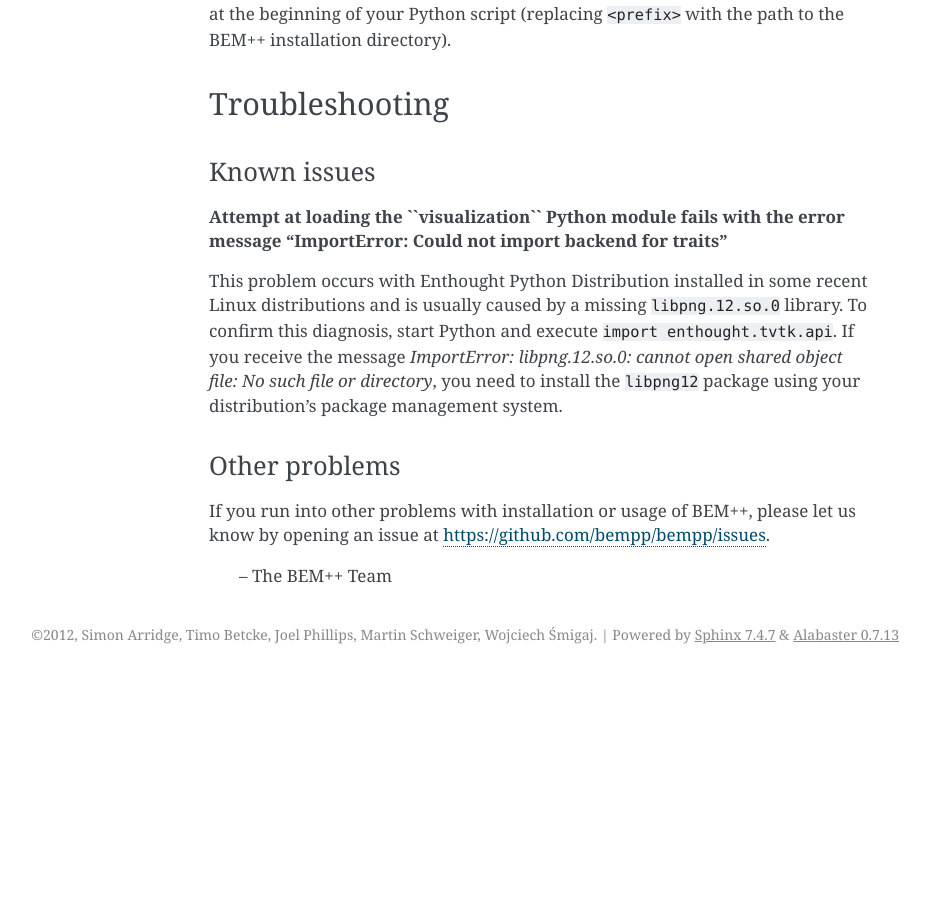
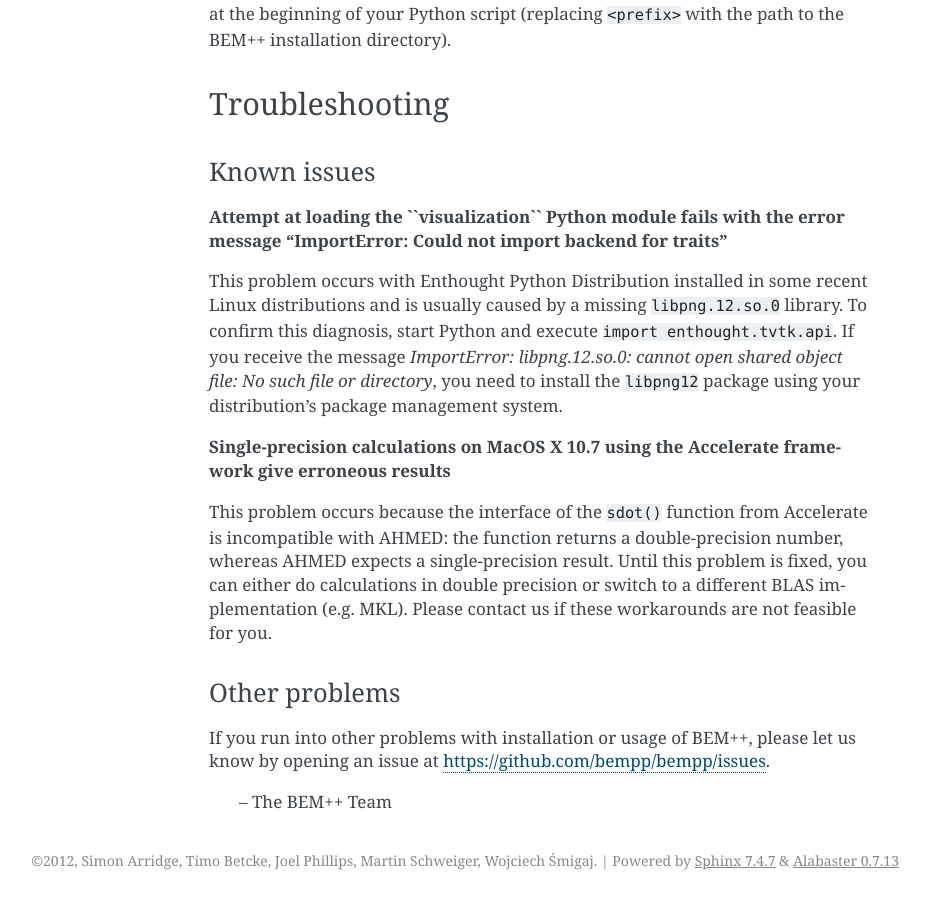
Before and after one commit to evantwout/web, a Sphinx documentation site: the page built from source/installation.rst, in a window 1280 px wide and 900 px high, scrolled down 4601 px. Shown: the whole window, without its empty margins (211-1141 px from the left). Built offline with Sphinx 7.4.7, drawn with Linux system fonts in a browser that asks for light colours; formulas are drawn with MathJax 3; before the commit the page ends 5275 px from its top, so only the background shows below that.

Commit message:
Described the problem with Accelerate and single precision.

```diff
--- a/source/installation.rst
+++ b/source/installation.rst
@@ -217,6 +217,15 @@
 cannot open shared object file: No such file or directory*, you need to install
 the ``libpng12`` package using your distribution's package management system.
 
+**Single-precision calculations on MacOS X 10.7 using the Accelerate framework give erroneous results**
+
+This problem occurs because the interface of the ``sdot()`` function from
+Accelerate is incompatible with AHMED: the function returns a double-precision
+number, whereas AHMED expects a single-precision result. Until this problem is
+fixed, you can either do calculations in double precision or switch to a
+different BLAS implementation (e.g. MKL). Please contact us if these workarounds
+are not feasible for you.
+
 Other problems
 ..............
 
```
